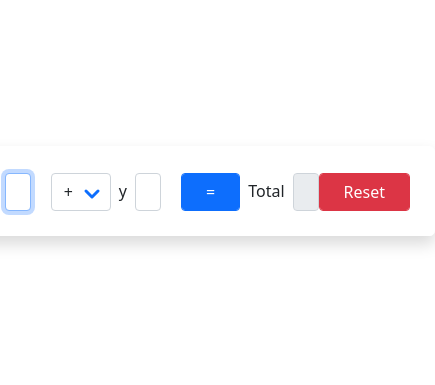
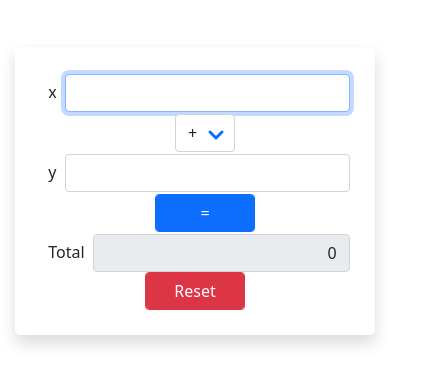
Before and after one commit to william-shelly/calc-app, a website with bundled scripts: page index.html in a window 390 px wide. Shown: the part 227-612 px from the top of the page, 435 px wide, since content can reach past the window. Built offline with nearby package versions, Linux system fonts and the light colour scheme.

Commit message:
changing flex to work with medium width devices and up

```diff
--- a/index.html
+++ b/index.html
@@ -18,7 +18,7 @@
                 <div id="message-area" class="col">&nbsp;</div>
             </div>
             <div class="row">
-                <div class="calc-container p-4 d-flex border border-white border-1 rounded rounded-3 shadow p-3 mb-5 bg-white">
+                <div class="calc-container p-4 d-md-flex border border-white border-1 rounded rounded-3 shadow p-3 mb-5 bg-white">
                     <div class="col d-flex justify-content-center align-items-end">
                         <label for="x" class="form-label d-inline-block m-0 p-2" aria-hidden="true">x</label>
                         <input class="form-control d-inline-block text-end" type="number" name="x" id="x">
```
